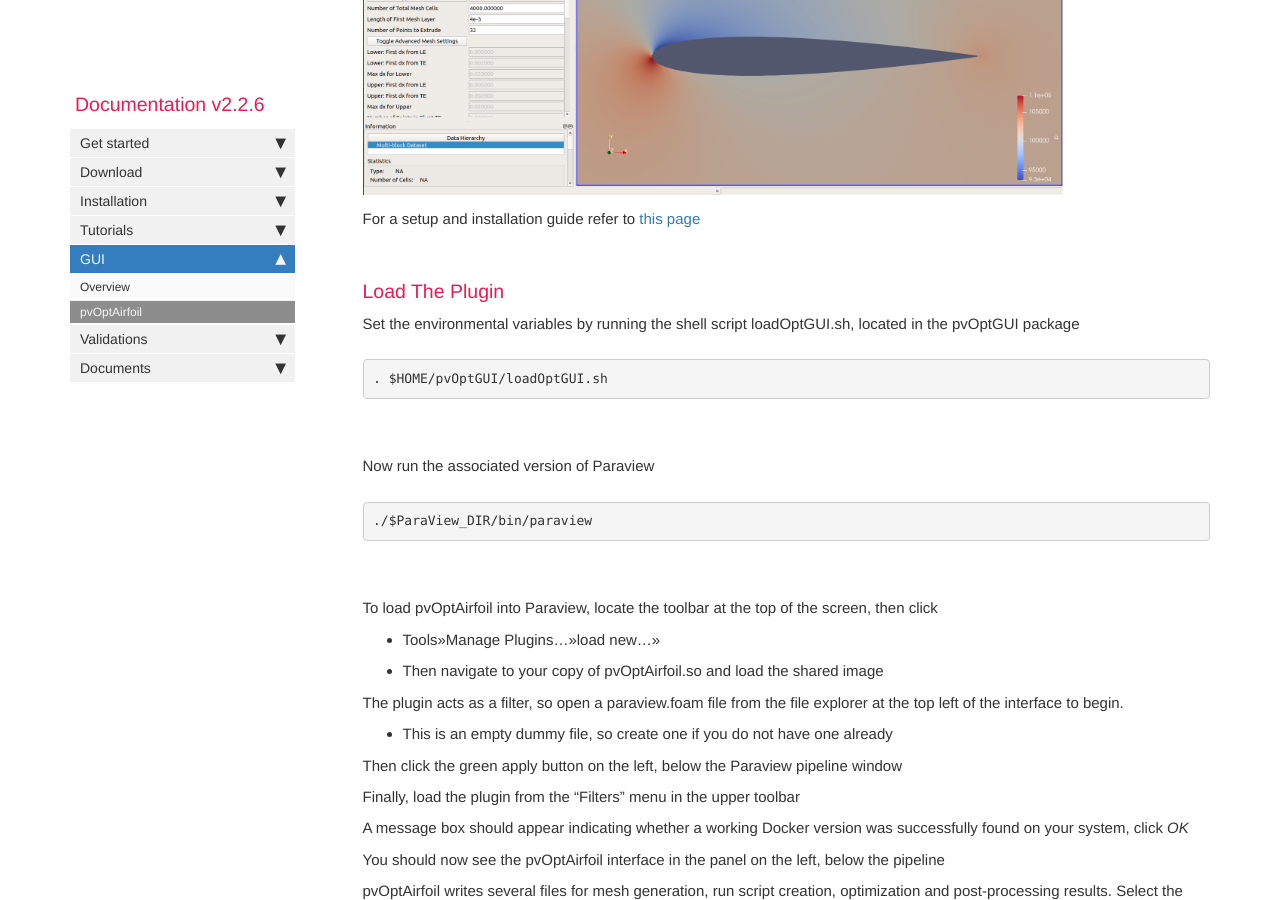
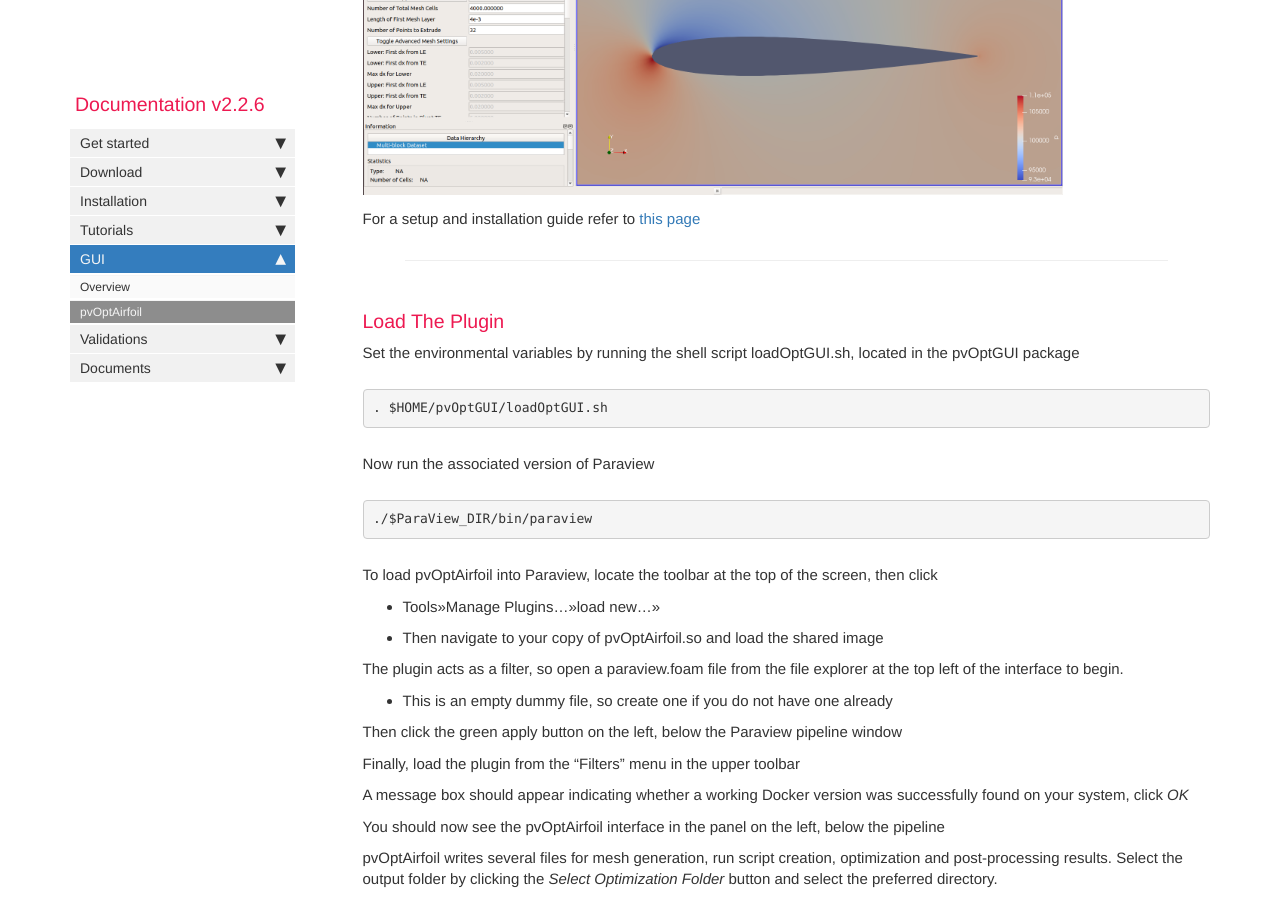
Before and after one commit to DAFoam/DAFoam.github.io, a Jekyll site: the page built from pages/mydoc/mydoc_gui_pvoptairfoil.md, in a window 1280 px wide and 900 px high, scrolled down 726 px. Built offline with Jekyll 4.4.1, drawn with Linux system fonts in a browser that asks for light colours; comment, search, counter and statistics services are not loaded.

Commit message:
Update mydoc_gui_pvoptairfoil.md
Changed blank line format

```diff
--- a/pages/mydoc/mydoc_gui_pvoptairfoil.md
+++ b/pages/mydoc/mydoc_gui_pvoptairfoil.md
@@ -14,7 +14,8 @@ PvOptAirfoil is the first in a series of graphical user interface (GUI) plugins
 ![pvOptAirfoil](/images/tutorials/GUI_paraviewFull.png)
 
 For a setup and installation guide refer to [this page](mydoc_gui_overview.html)
-<br><br>
+
+---
 
 ### Load The Plugin
 
@@ -23,28 +24,28 @@ Set the environmental variables by running the shell script loadOptGUI.sh, locat
 <pre>
 . $HOME/pvOptGUI/loadOptGUI.sh
 </pre>
-<br>
+
 
 Now run the associated version of Paraview
 
 <pre>
 ./$ParaView_DIR/bin/paraview
 </pre>
-<br>
+
 
 To load pvOptAirfoil into Paraview, locate the toolbar at the top of the screen, then click
 - Tools>>Manage Plugins...>>load new...>>
 - Then navigate to your copy of pvOptAirfoil.so and load the shared image
-<br>
+
 
 The plugin acts as a filter, so open a paraview.foam file from the file explorer at the top left of the interface to begin.
 - This is an empty dummy file, so create one if you do not have one already
-<br>
+
 
 Then click the green apply button on the left, below the Paraview pipeline window
 
 Finally, load the plugin from the "Filters" menu in the upper toolbar
-<br>
+
 
 A message box should appear indicating whether a working Docker version was successfully found on your system, click *OK*
 
@@ -53,7 +54,8 @@ You should now see the pvOptAirfoil interface in the panel on the left, below th
 pvOptAirfoil writes several files for mesh generation, run script creation, optimization and post-processing results. Select the output folder by clicking the *Select Optimization Folder* button and select the preferred directory.
 
 **NOTE:** We recommend selecting the same folder containing the .foam dummy file, this allows the Paraview pipeline to access written data for user processing
-<br><br>
+
+---
 
 ### Generate The Mesh
 
@@ -70,7 +72,8 @@ Experienced users may choose to select the *Toggle Advanced Mesh Settings* to re
 Finally, select the *Generate Mesh* button to start mesh generation, a few seconds later a message box should appear indicating success or failure and the airfoil's calculated chord length
 
 **NOTE:** To load a generated mesh to the viewing area in Paraview, navigate to your paraview.foam file in the pipeline, and click refresh and apply in the menu below (you may need to scroll)
-<br><br>
+
+---
 
 ### Write the Run Script
 
@@ -82,70 +85,71 @@ First, select the solver from the dropdown list of supported solvers
 - DASimpleFOAM is recommended for mach number below 0.1, incompressible steady-state flow solver for Navier-Stokes equations
 - DARhoSimpleFOAM is recommended for mach numbers between 0.1 and 0.6, compressible steady-state flow solver for Navier-Stokes equations (subsonic)
 - DARhoSimpleCFOAM is recommended for mach numbers between 0.6 and 1.0, compressible steady-state flow solver for Navier-Stokes equations (transonic)
-<br>
+
 
 Select the optimizer from the dropdown list
 - ipopt is the default and is recommended
 
 	**NOTE:** Optimizing with SNOPT requires a license and is not supported for local optimization, more info [here](https://mdolab-pyoptsparse.readthedocs-hosted.com/en/latest/optimizers/SNOPT.html)
-<br>
+
 
 Input the mach number
 - You will recieve a warning if the input mach number does not match the solver
-<br>
+
 
 Input the Reynolds number, a message box will appear asking if you would like to scale the mesh or viscosity, after selection the message box re-appears with the new scaled value
 
 **NOTE:** Scaling geometry is disabled without Docker and viscosity is scaled automatically
-<br>
+
 
 Far Field Pressure
 - Not required for DASimpleFOAM solver
-<br>
+
 
 Normalization Density
 - Not required for DASimpleFOAM solver
-<br>
+
+
 Temperature
 - Not required for DASimpleFOAM solver
-<br>
+
 
 Dynamic Viscosity
 - Input disabled, this value is scaled by Reynolds number
-<br>
+
 
 Angle of Attack
 - Input disabled, this is an initial condition for the CL Solution, true angle of attack is calculated before optimization by default
-<br>
+
 
 Select the preferred turbulence model from the dropdown list
 - Spalart Allmaras
 - K-Omega SST
 - K-Epsilon
-<br>
+
 
 Experienced users may want to change the turbulence variables. To edit, select the *Toggle Advanced Turbulence Settings* button
 - Eddy Viscosity Ratio
 - Turbulent Intensity
 
 **NOTE:** Some of these variables are not required and are disabled for certain turbulence models
-<br>
+
 
 Set target lift coefficient
 - This value is used to solve for the angle of attack during the first segment of the optimization
-<br>
+
 
 Set number of free form deformation (FFD) points
 - These points are distributed outside the airfoil surface and deformed for shape optimization
-<br>
+
 
 Set maximum optimization (adjoint) iterations
 - The optimization will end if converged before maximum iterations reached
-<br>
+
 
 Set maximum (minor) flow iterations
 - This limits the number of iterations within each major flow iteration, the individual major iteration will also end if flow converges before maximum iterations reached
-<br>
+
 
 Experienced users may wish to change a number of advanced settings in the run-script, to edit the following select the *Toggle Advanced Runscript Settings* button
 - Flow convergence tolerance
@@ -159,7 +163,7 @@ Experienced users may wish to change a number of advanced settings in the run-sc
 - The user can also input custom DaOptions, refer to [this page](https://dafoam.github.io/doxygen/html/classdafoam_1_1pyDAFoam_1_1DAOPTION.html) for a full list of custom options
 
 **NOTE:** Preset values in this section are typically sufficient for airfoil optimizations
-<br>
+
 
 Finally, you can now click the *Generate Runscript* button to create the rest of the files required for optimization including the DaFOAM runscript.py, these are created in the optimization folder
 
@@ -168,22 +172,24 @@ Finally, you can now click the *Generate Runscript* button to create the rest of
 ![Write](/images/tutorials/GUI_write.png)
 
 A message box should appear where one can see the full runscript in a small editing window by clicking the *Show Details* button, accept by clicking *OK* or run the optimization locally with one core (this requires Docker)
-<br><br>
+
+---
 
 ### Optimize
 
 After clicking the *Write Runscript* button at the bottom of the GUI, one should see a message box as described previously. Clicking optimize will run the optimization locally with one core
 - If you wish to abort the optimization open the terminal that is currently running paraview (and the optimization) and enter
 
-<pre><b>
+<pre>
 ctrl+\
-</b></pre>
-<br>
+</pre>
+
 
 Optimization results are output to the file logOpt.txt in your earlier selected optimization folder
 
 A few seconds after starting the optimization, a python GUI will appear showing the optimization results in real time, we recommend making this window full screen
-<br><br>
+
+---
 
 ### Python Graphical User Interface
 
@@ -198,7 +204,7 @@ To select a different log file you can click the *Open File* button on the right
 The dropdown box labeled *Case History* allows one to select the case segment that is being viewed, there are currently two implemented choices that may be contained in your log file
 - CL Solution, angle of attack is solved for the target coefficient of lift
 - Optimization, selected objective function is optimized
-<br>
+
 
 After selecting the portion of the case you wish to view, one can select an adjoint or flow major iteration number
 
```
